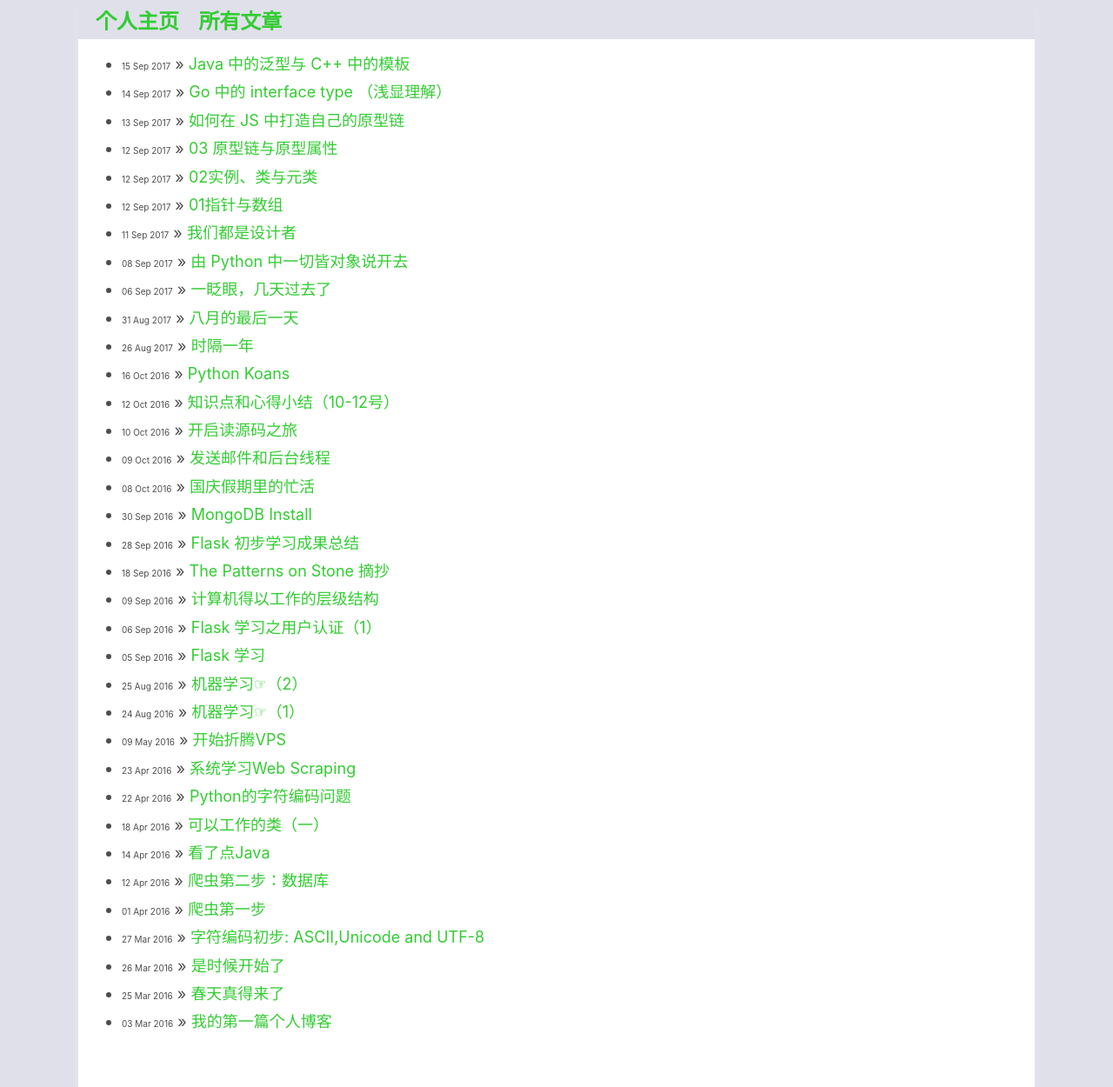
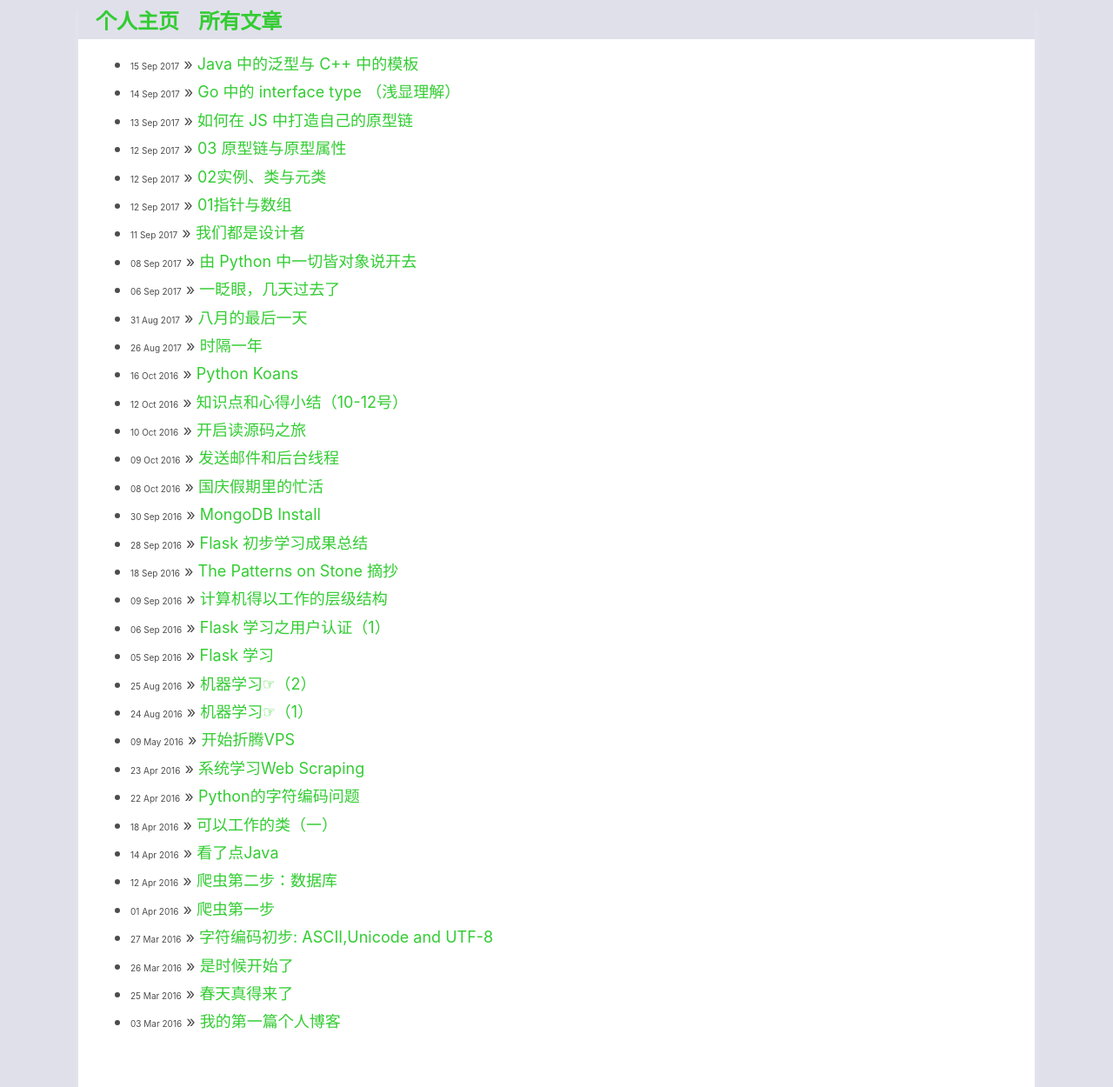
Before and after one commit to xxleyi/xxleyi.github.io, a Jekyll site: the page built from blog/index.html, in a window 1280 px wide and 1250 px high. Shown: the whole window at 87% size. Built offline with Jekyll 4.4.1, drawn with Linux system fonts in a browser that asks for light colours.

Commit message:
update the lookout.

```diff
--- a/blog/index.html
+++ b/blog/index.html
@@ -3,7 +3,7 @@
 title: 博客列表
 ---
 
-	<ul id="posts" style="margin-left: -10px;">
+	<ul id="posts" style="margin-left: 0px;">
 	  {% for post in site.posts %}
 	    <li><span style="font-size: 10px;">{{ post.date | date_to_string }}</span> » <a href="{{ post.url }}" title="{{ post.title }}">{{ post.title }}</a></li>
 	  {% endfor %}
```
